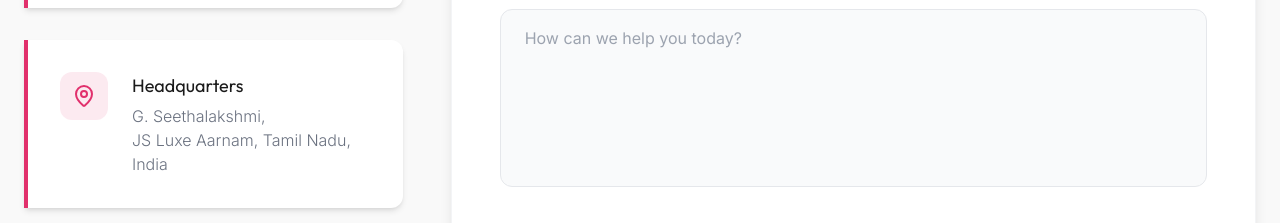
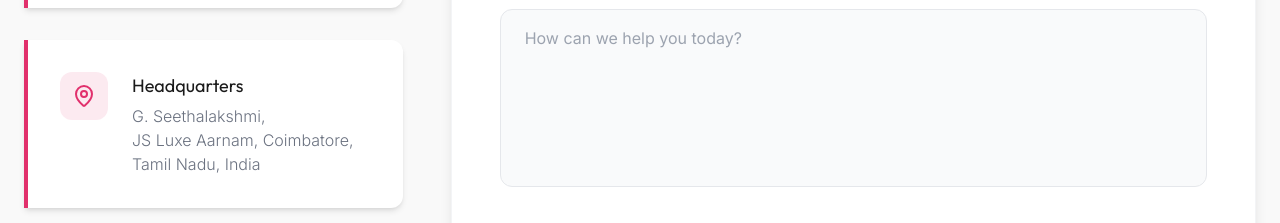
Before and after one commit to Muthupandi33/JSLuxeAarnam, a React (Vite) app: page /contact in a window 1280 px wide. Shown: the part 1165-1388 px from the top of the page. Built offline with nearby package versions, Linux system fonts and the light colour scheme; no server answers.

Commit message:
Update headquarters location in Contact component

```diff
--- a/src/pages/Contact.jsx
+++ b/src/pages/Contact.jsx
@@ -95,7 +95,7 @@ const Contact = () => {
                             <div className="p-3 bg-luxury-pink/10 rounded-xl text-luxury-pink"><MapPin size={24} /></div>
                             <div>
                                 <h4 className="text-luxury-charcoal font-serif text-lg mb-1">Headquarters</h4>
-                                <p className="text-gray-500 font-light">G. Seethalakshmi,<br />JS Luxe Aarnam, Tamil Nadu, India</p>
+                                <p className="text-gray-500 font-light">G. Seethalakshmi,<br />JS Luxe Aarnam, Coimbatore, Tamil Nadu, India</p>
                             </div>
                         </div>
                     </motion.div>
```
